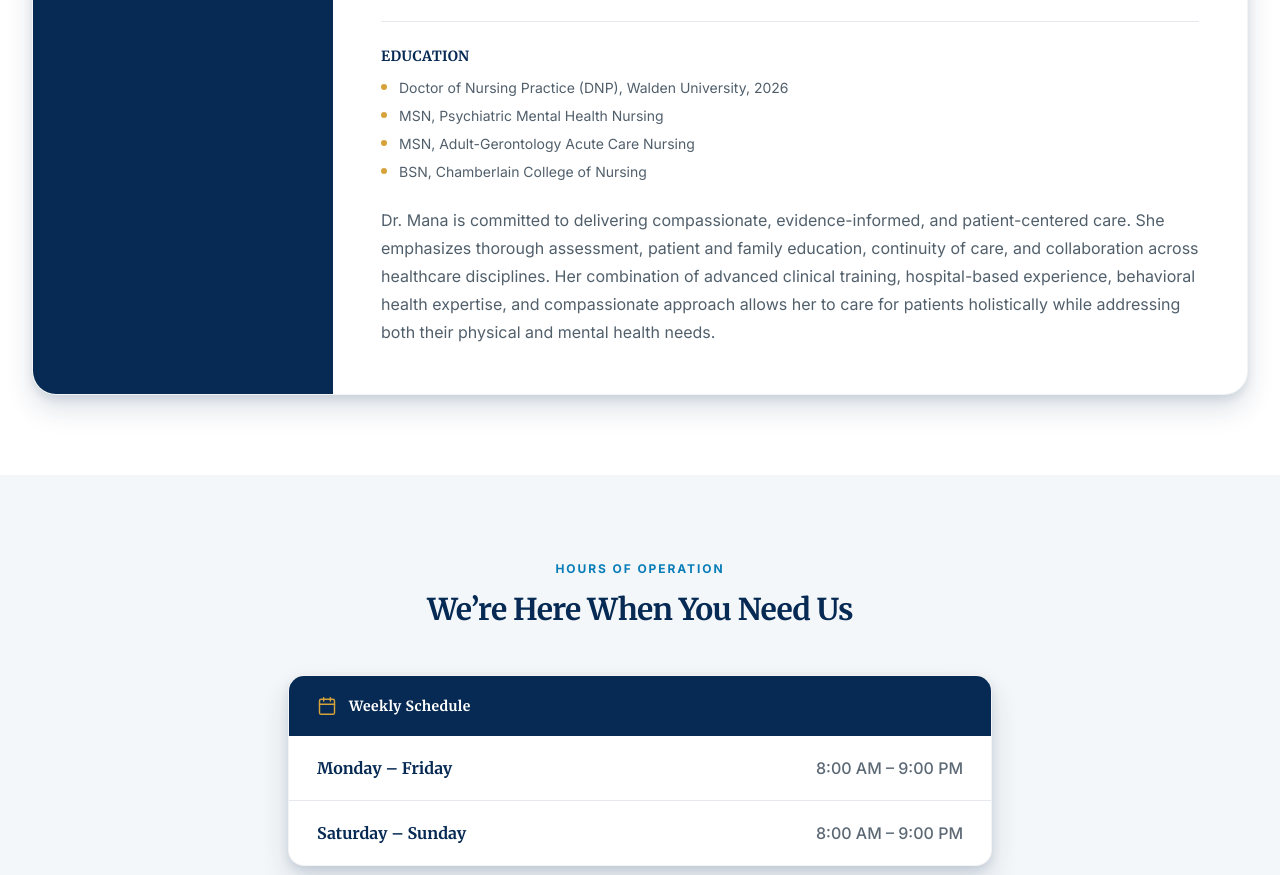
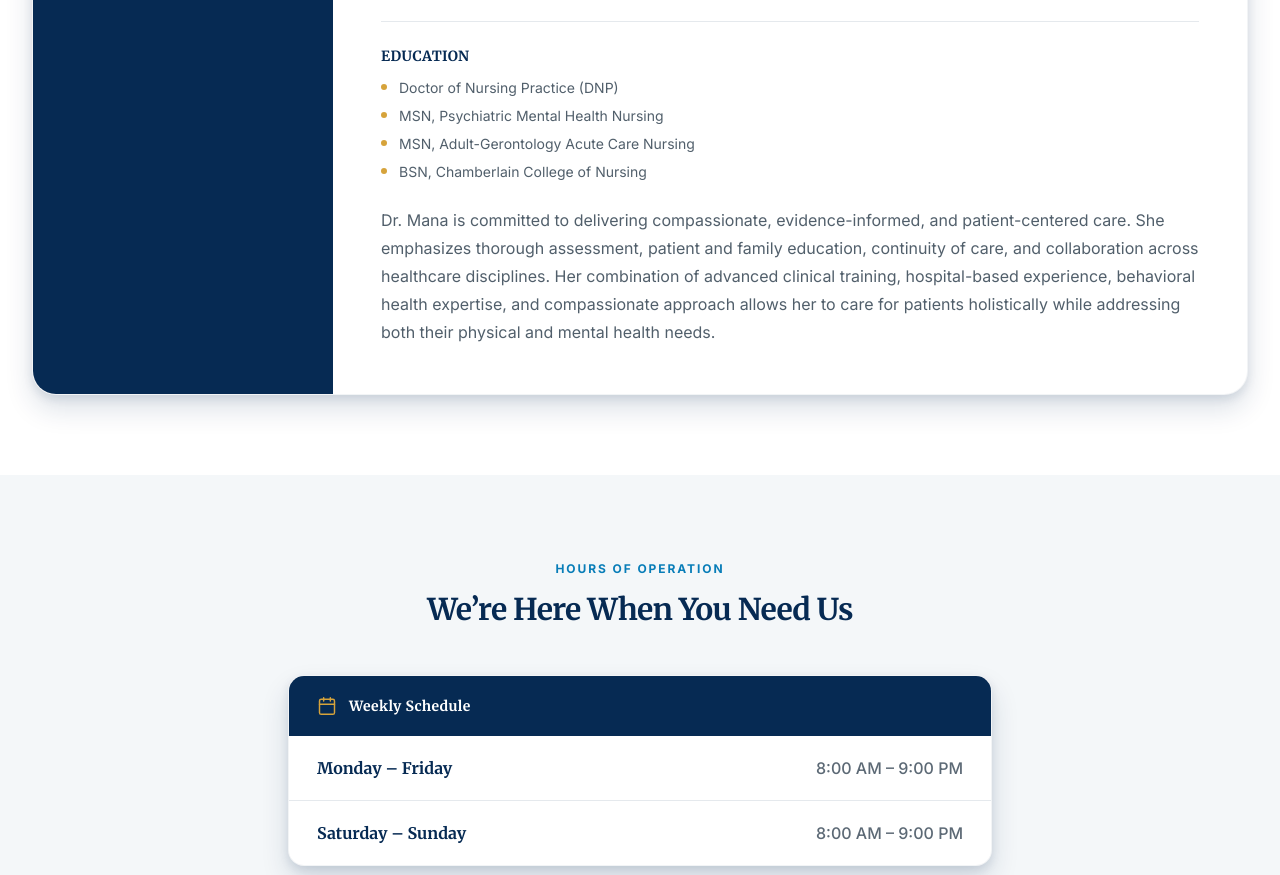
Before and after one commit to humphreyianuh-leo/kampiedaMedicalGroup.com, a website: page index.html in a window 1280 px wide. Shown: the part 5411-6286 px from the top of the page. Drawn offline with nearby package versions, Linux system fonts and the light colour scheme.

Commit message:
Remove Walden University and the 2026 date from the DNP entry
Drops the university name and year from the Education list on both
the homepage card and the profile page, and removes the matching
Walden University alumniOf entry from the page's structured data for
consistency.

Co-Authored-By: Claude Sonnet 5 <noreply@anthropic.com>

```diff
--- a/index.html
+++ b/index.html
@@ -476,7 +476,7 @@
           <div class="mt-6 pt-6 border-t border-navy/10">
             <h4 class="font-heading font-bold text-navy text-sm uppercase tracking-wide">Education</h4>
             <ul class="mt-3 space-y-2">
-              <li class="flex items-start gap-3 text-sm text-charcoal/75"><span class="w-1.5 h-1.5 rounded-full bg-gold mt-1.5 shrink-0"></span>Doctor of Nursing Practice (DNP), Walden University, 2026</li>
+              <li class="flex items-start gap-3 text-sm text-charcoal/75"><span class="w-1.5 h-1.5 rounded-full bg-gold mt-1.5 shrink-0"></span>Doctor of Nursing Practice (DNP)</li>
               <li class="flex items-start gap-3 text-sm text-charcoal/75"><span class="w-1.5 h-1.5 rounded-full bg-gold mt-1.5 shrink-0"></span>MSN, Psychiatric Mental Health Nursing</li>
               <li class="flex items-start gap-3 text-sm text-charcoal/75"><span class="w-1.5 h-1.5 rounded-full bg-gold mt-1.5 shrink-0"></span>MSN, Adult-Gerontology Acute Care Nursing</li>
               <li class="flex items-start gap-3 text-sm text-charcoal/75"><span class="w-1.5 h-1.5 rounded-full bg-gold mt-1.5 shrink-0"></span>BSN, Chamberlain College of Nursing</li>
```
Also changed, not shown: gissella-mana.html (+1 -2 lines).
